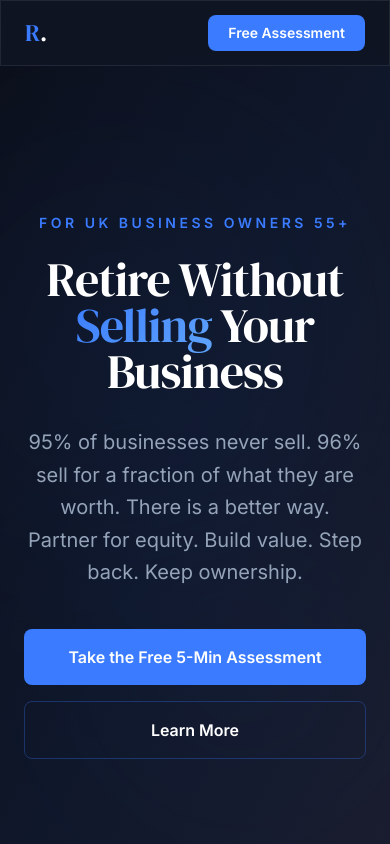
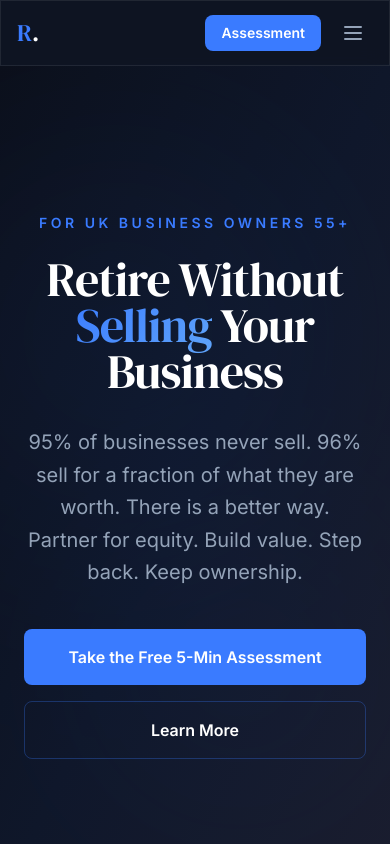
Before and after one commit to Netricro/Retire-Without-Selling, a Next.js app: page / in a window 390 px wide. Shown: the top 844 px of the page. Built offline with nearby package versions, Linux system fonts and the light colour scheme.

Commit message:
Fix mobile responsive navigation - add hamburger menu

```diff
--- a/src/components/Header.tsx
+++ b/src/components/Header.tsx
@@ -1,4 +1,7 @@
+'use client';
+
 import Link from 'next/link';
+import { useState } from 'react';
 
 const navLinks = [
   { href: '/', label: 'Home' },
@@ -11,15 +14,19 @@ const navLinks = [
 ];
 
 export default function Header() {
+  const [mobileMenuOpen, setMobileMenuOpen] = useState(false);
+
   return (
     <header className="fixed top-0 left-0 right-0 z-50 glass border-b border-white/5">
-      <div className="max-w-7xl mx-auto px-6 h-16 flex items-center justify-between">
+      <div className="max-w-7xl mx-auto px-4 sm:px-6 h-16 flex items-center justify-between">
         <Link href="/" className="flex items-center gap-2">
           <span className="font-serif text-2xl">
             <span className="text-[#3A7BFF]">R</span><span className="text-white">.</span>
           </span>
           <span className="text-[#94a3b8] text-sm hidden sm:block">Retire Without Selling</span>
         </Link>
+
+        {/* Desktop Navigation */}
         <nav className="hidden lg:flex items-center gap-1">
           {navLinks.map((link) => (
             <Link
@@ -31,13 +38,51 @@ export default function Header() {
             </Link>
           ))}
         </nav>
-        <a
-          href="https://regenovate.com/bsa"
-          className="px-5 py-2 bg-[#3A7BFF] text-white text-sm font-semibold rounded-lg hover:bg-[#2563eb] transition-colors"
-        >
-          Free Assessment
-        </a>
+
+        <div className="flex items-center gap-3">
+          <a
+            href="https://regenovate.com/bsa"
+            className="px-4 sm:px-5 py-2 bg-[#3A7BFF] text-white text-sm font-semibold rounded-lg hover:bg-[#2563eb] transition-colors"
+          >
+            <span className="hidden sm:inline">Free Assessment</span>
+            <span className="sm:hidden">Assessment</span>
+          </a>
+
+          {/* Mobile Menu Toggle */}
+          <button
+            onClick={() => setMobileMenuOpen(!mobileMenuOpen)}
+            className="lg:hidden p-2 text-[#94a3b8] hover:text-white rounded-md hover:bg-white/5 transition-colors"
+            aria-label="Toggle menu"
+            aria-expanded={mobileMenuOpen}
+          >
+            <svg className="w-6 h-6" fill="none" stroke="currentColor" viewBox="0 0 24 24">
+              {mobileMenuOpen ? (
+                <path strokeLinecap="round" strokeLinejoin="round" strokeWidth={2} d="M6 18L18 6M6 6l12 12" />
+              ) : (
+                <path strokeLinecap="round" strokeLinejoin="round" strokeWidth={2} d="M4 6h16M4 12h16M4 18h16" />
+              )}
+            </svg>
+          </button>
+        </div>
       </div>
+
+      {/* Mobile Navigation Menu */}
+      {mobileMenuOpen && (
+        <nav className="lg:hidden bg-[#0B0F1A]/95 backdrop-blur-xl border-b border-white/5">
+          <div className="max-w-7xl mx-auto px-4 py-4 space-y-1">
+            {navLinks.map((link) => (
+              <Link
+                key={link.href}
+                href={link.href}
+                onClick={() => setMobileMenuOpen(false)}
+                className="block px-4 py-3 text-sm text-[#94a3b8] hover:text-white transition-colors rounded-md hover:bg-white/5"
+              >
+                {link.label}
+              </Link>
+            ))}
+          </div>
+        </nav>
+      )}
     </header>
   );
 }
```
